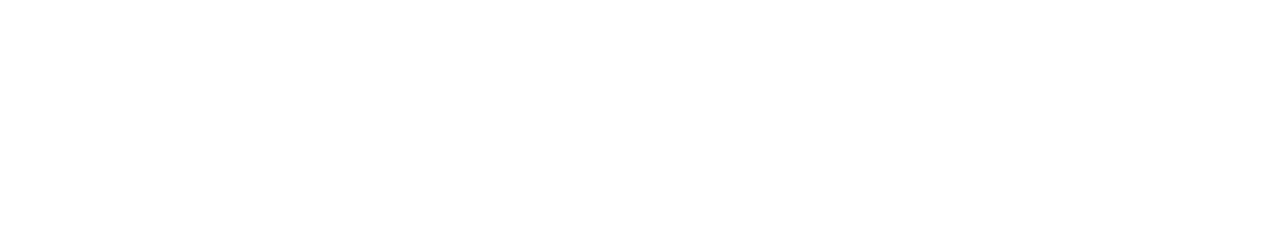
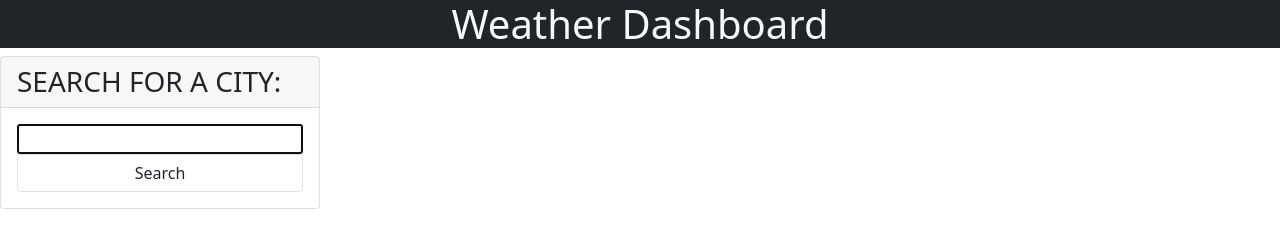
Before and after one commit to timothysu1/weather-dashboard, a plain HTML site: page index.html in a window 1280 px wide. Drawn offline with nearby package versions, Linux system fonts and the light colour scheme.

Commit message:
add content format

```diff
--- a/index.html
+++ b/index.html
@@ -6,26 +6,55 @@
   <meta name="viewport" content="width=device-width, initial-scale=1.0">
   <title>Weather Dashboard</title>
 
-  <link rel="stylesheet" href="./assets/reset.css"/>
-  <link
-  href="https://cdn.jsdelivr.net/npm/bootstrap@5.1.3/dist/css/bootstrap.min.css"
-  rel="stylesheet"
-  integrity="sha384-1BmE4kWBq78iYhFldvKuhfTAU6auU8tT94WrHftjDbrCEXSU1oBoqyl2QvZ6jIW3"
-  crossorigin="anonymous"
-/>
+  <link rel="stylesheet" href="./assets/reset.css" />
+  <link href="https://cdn.jsdelivr.net/npm/bootstrap@5.1.3/dist/css/bootstrap.min.css" rel="stylesheet"
+    integrity="sha384-1BmE4kWBq78iYhFldvKuhfTAU6auU8tT94WrHftjDbrCEXSU1oBoqyl2QvZ6jIW3" crossorigin="anonymous" />
 
-  <link rel="stylesheet" href="./assets/style.css"/>
+  <link rel="stylesheet" href="./assets/style.css" />
 </head>
 
-<body>
+
+<body class="flex-column min-100-vh">
+
+  <header class="container-fluid text-center bg-dark text-light">
+    <h1 class="app-title">
+      Weather Dashboard
+    </h1>
+  </header>
+
+  <main class="d-flex flex-row justify-space-between">
+    <section class="col-12 col-md-5 col-xl-3">
+      <div class="card ">
+        <h3 class="card-header text-uppercase">Search for a City:</h3>
+        <form id="user-form" class="d-flex flex-column card-body">
+          <input name="username" id="username" type="text" autofocus="true" class="form-input col-12" />
+          <button type="submit" class="btn border col-12">Search</button>
+        </form>
+      </div>
+
+      <div>
+        <div id="city-container" class="list-group"></div>
+      </div>
+    </section>
+
+    <section class="col-12 col-md-7 col-xl-9">
+      <div class="current-weather">
+
+      </div>
+      <h4></h4>
+      <div class="five-day-container">
+
+      </div>
+
+
+    </section>
+  </main>
 
 
   <script src="https://code.jquery.com/jquery-3.5.1.min.js"></script>
-  <script
-    src="https://cdn.jsdelivr.net/npm/bootstrap@5.1.3/dist/js/bootstrap.bundle.min.js"
+  <script src="https://cdn.jsdelivr.net/npm/bootstrap@5.1.3/dist/js/bootstrap.bundle.min.js"
     integrity="sha384-ka7Sk0Gln4gmtz2MlQnikT1wXgYsOg+OMhuP+IlRH9sENBO0LRn5q+8nbTov4+1p"
-    crossorigin="anonymous"
-  ></script>
+    crossorigin="anonymous"></script>
   <script src="./assets/script.js"></script>
 </body>
 
```
